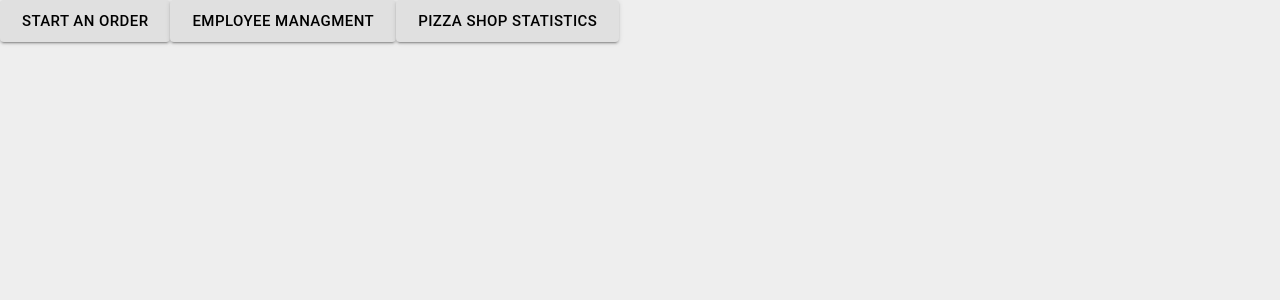
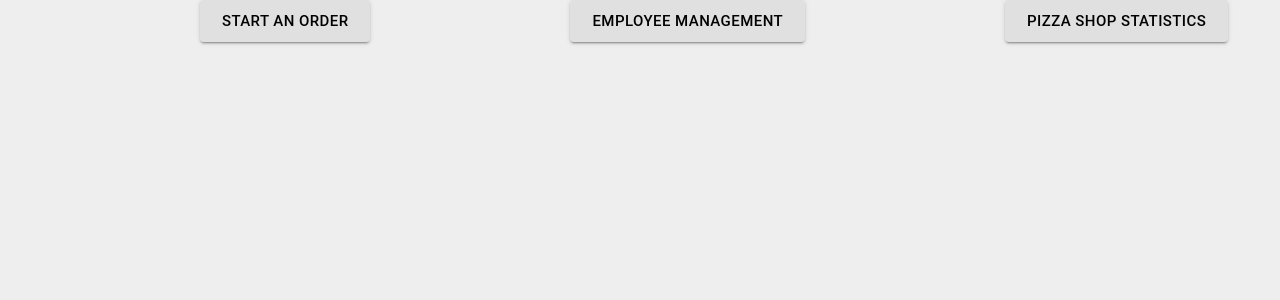
Before and after one commit to Rennis-Fiserv/pizza-shop-boys, a React (Vite) app in the folder front-end/: page /manager in a window 1280 px wide. Shown: the top 300 px of the page. Built offline with nearby package versions, Linux system fonts and the light colour scheme.

Commit message:
managerPage styling altered

```diff
--- a/front-end/src/pages/ManagerPage/ManagerPage.jsx
+++ b/front-end/src/pages/ManagerPage/ManagerPage.jsx
@@ -1,17 +1,18 @@
 import { Outlet, useNavigate } from "react-router-dom";
 import Button from "@mui/material/Button";
 import { Box } from "@material-ui/core";
-import './MangerPage.css'
+import "./MangerPage.css";
 
 export default function ManagerPage() {
   const navigate = useNavigate();
 
   return (
-    <Box>
+    <Box className="box-container">
       <Button
         variant="contained"
         size="large"
         color="inherit"
+        className="top"
         onClick={() => navigate("orders")}
       >
         Start an Order
@@ -20,14 +21,16 @@ export default function ManagerPage() {
         variant="contained"
         size="large"
         color="inherit"
+        className="top"
         onClick={() => navigate("employee-management")}
       >
-        Employee Managment
+        Employee Management
       </Button>
       <Button
         variant="contained"
         size="large"
         color="inherit"
+        className="top"
         onClick={() => navigate("shop-metrics")}
       >
         Pizza Shop Statistics
--- a/front-end/src/pages/ManagerPage/MangerPage.css
+++ b/front-end/src/pages/ManagerPage/MangerPage.css
@@ -0,0 +1,9 @@
+button.top:hover {
+  background-color: gray;
+}
+
+button.top {
+  position: sticky;
+  top: 15px;
+  margin-left: 200px;
+}
```
